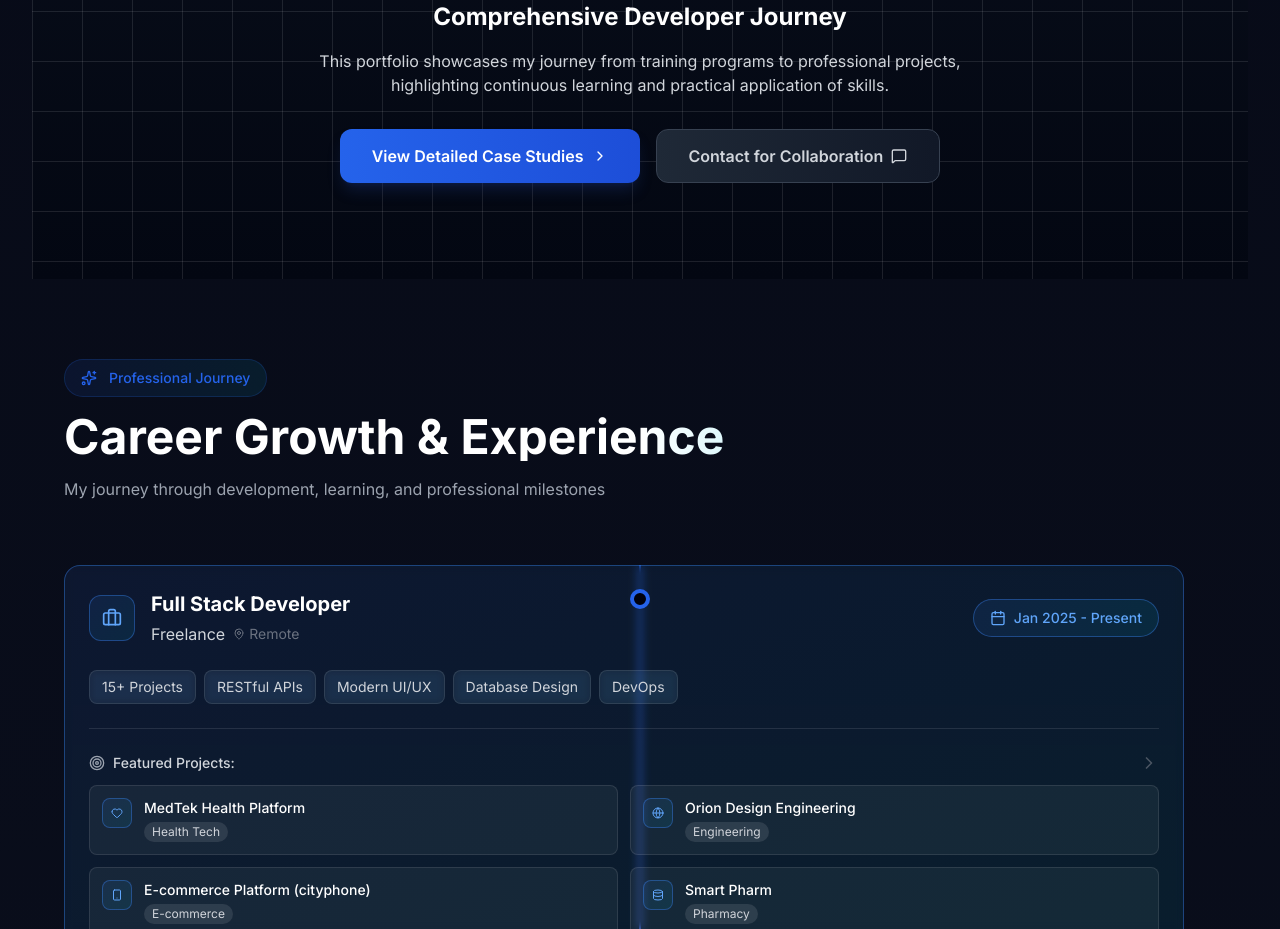
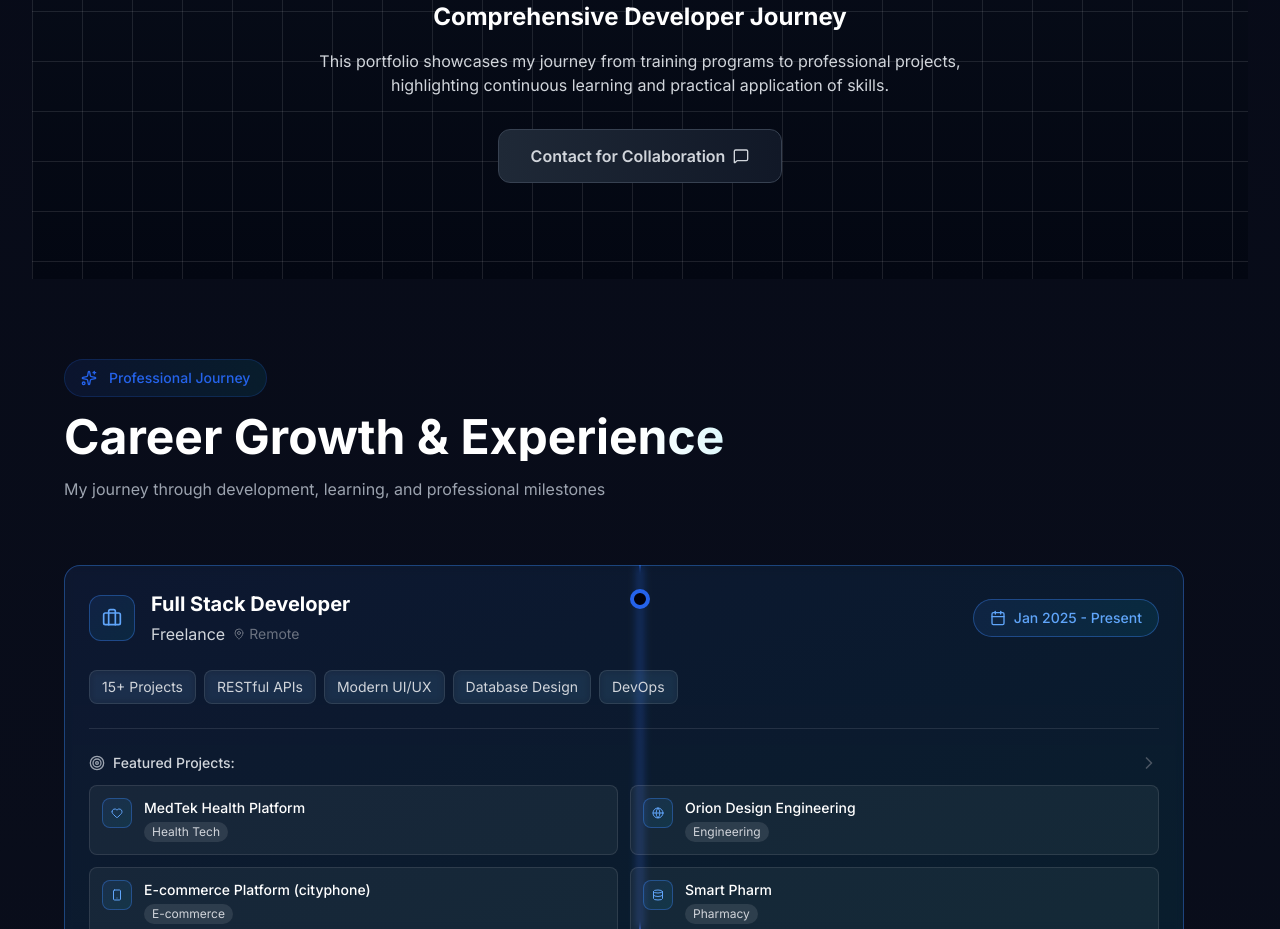
Before and after one commit to ErenyThrwat27/Portfollio, a React (Vite) app: page / in a window 1280 px wide. Shown: the part 4000-4929 px from the top of the page. Built offline with nearby package versions, Linux system fonts and the light colour scheme.

Commit message:
updates on projects

```diff
--- a/src/components/Projects.jsx
+++ b/src/components/Projects.jsx
@@ -668,12 +668,12 @@ const Projects = () => {
           </div>
 
           <div className="flex flex-col sm:flex-row gap-4 justify-center">
-            <button className="group relative px-8 py-3.5 bg-gradient-to-r from-blue-600 to-blue-700 hover:from-blue-700 hover:to-blue-800 text-white font-semibold rounded-xl transition-all overflow-hidden shadow-lg shadow-blue-900/30">
+            {/* <button className="group relative px-8 py-3.5 bg-gradient-to-r from-blue-600 to-blue-700 hover:from-blue-700 hover:to-blue-800 text-white font-semibold rounded-xl transition-all overflow-hidden shadow-lg shadow-blue-900/30">
               <span className="relative flex items-center gap-2">
                 View Detailed Case Studies
                 <ChevronRight className="w-4 h-4 group-hover:translate-x-1 transition-transform" />
               </span>
-            </button>
+            </button> */}
 
             <a
               href="#contact"
```
